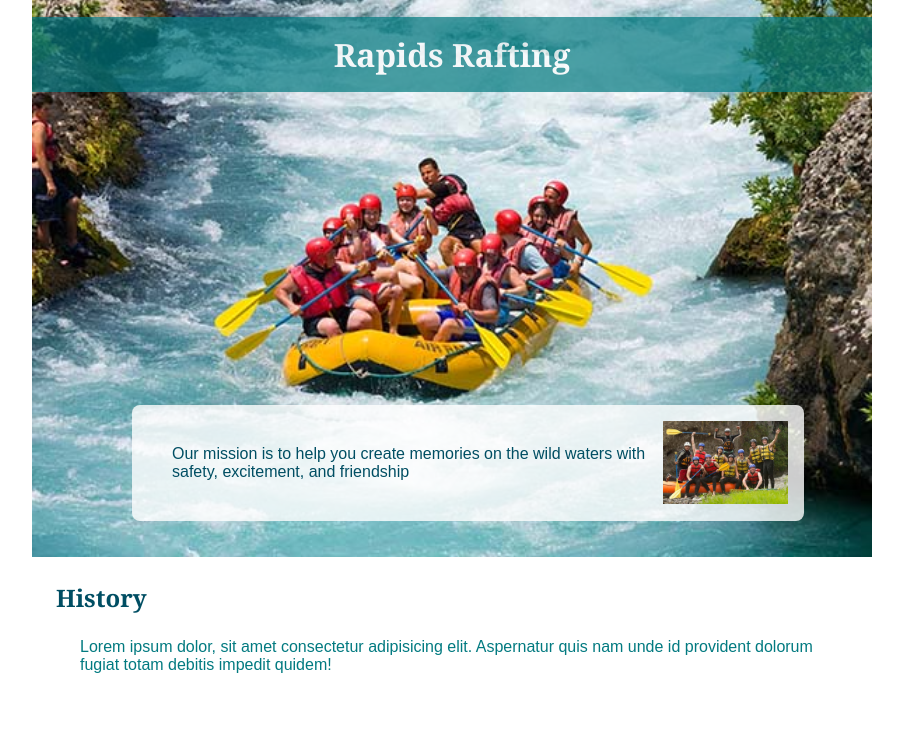
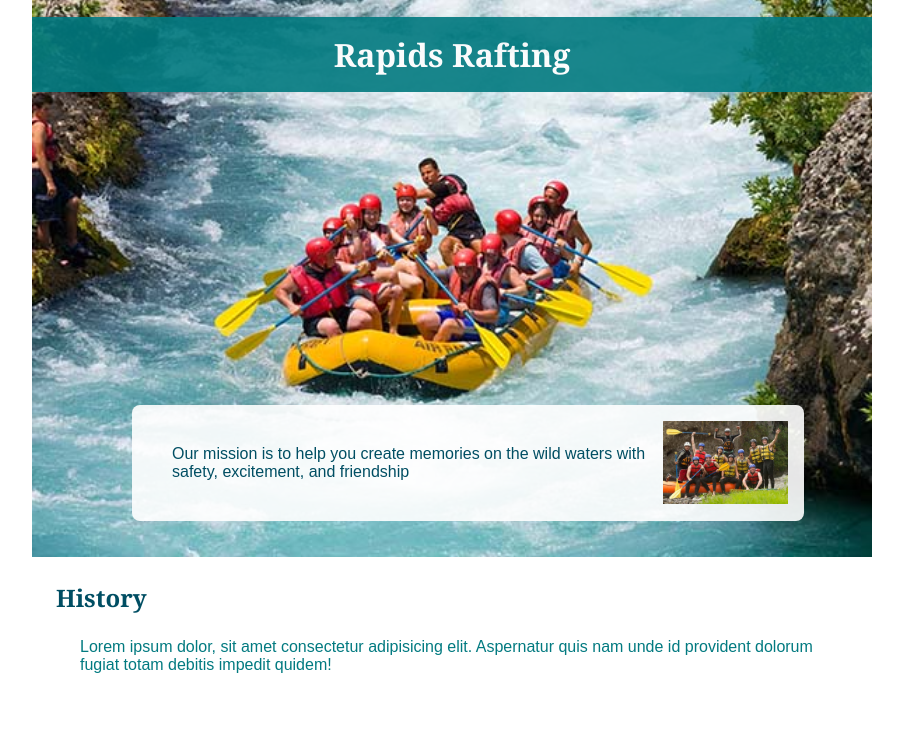
Before and after one commit to Hide-collab/wdd130, a plain HTML site: page wwr/about.html in a window 1280 px wide. Shown: the part 285-1020 px from the top of the page, without its empty margins (188-1091 px from the left). Drawn offline with Linux system fonts and the light colour scheme.

Commit message:
css changes

```diff
--- a/wwr/styles/rafting.css
+++ b/wwr/styles/rafting.css
@@ -11,7 +11,6 @@
   box-sizing: border-box;
 }
 
-
 body {
   font-family: var(--body-font);
   color: var(--accent1-color);
@@ -24,8 +23,6 @@ header {
   padding: 1rem;
 }
 
-
-
 header, main, footer {
   width: 840px;
   margin: 0 auto;
@@ -36,48 +33,18 @@ h1, h2 {
   color: var(--primary-color);
 }
 
-
-
-h1, h2 {
-  font-family: var(--heading-font);
-  color: var(--primary-color);
-}
-
-.hero h1 {
-  position: absolute;
-  top: 20px;
-  width: 100%;
-  padding: 16px;
-  text-align: center;
-  opacity: 0.9; /* stronger contrast */
-  background-color: var(--accent1-color);
-  color: #fff;
-}
-
-.hero article {
-  position: absolute;
-  bottom: 20px;
-  background-color: rgba(255, 255, 255, 0.95);
-  color: #004e63;
-  padding: 16px;
-  border-radius: 8px;
-  width: 80%;
-  left: 10%;
-}
-
 nav {
   display: flex;
   gap: 1rem;
   justify-content: flex-end;
 }
 
-
 nav, p, section, article {
   margin: 16px;
   padding: 8px;
 }
 
-/* Hero Section */
+
 .hero {
   position: relative;
 }
@@ -94,7 +61,7 @@ nav, p, section, article {
   width: 100%;
   padding: 16px;
   text-align: center;
-  opacity: 0.7;
+  opacity: 0.9;
   background-color: var(--accent1-color);
   color: #fff;
 }
@@ -102,7 +69,8 @@ nav, p, section, article {
 .hero article {
   position: absolute;
   bottom: 20px;
-  background-color: rgba(255, 255, 255, 0.8);
+  background-color: rgba(255, 255, 255, 0.9);
+  color: #004e63;
   padding: 16px;
   border-radius: 8px;
   width: 80%;
@@ -115,26 +83,11 @@ nav, p, section, article {
   margin-left: 8px;
 }
 
-/* Footer */
-.socialmedia a {
-  text-decoration: none;
-}
 
 footer {
   text-align: center;
   font-size: 0.9rem;
   margin-top: 20px;
-}
-
-.history {
-  display: grid;
-  grid-template-columns: 1fr 1fr;
-  gap: 2rem;
-  align-items: center;
-}
-
-
-footer {
   display: flex;
   justify-content: space-between;
   align-items: center;
@@ -143,6 +96,18 @@ footer {
 footer .social {
   display: flex;
   gap: 1rem;
+}
+
+.socialmedia a {
+  text-decoration: none;
+}
+
+
+.history {
+  display: grid;
+  grid-template-columns: 1fr 1fr;
+  gap: 2rem;
+  align-items: center;
 }
 
 
```
